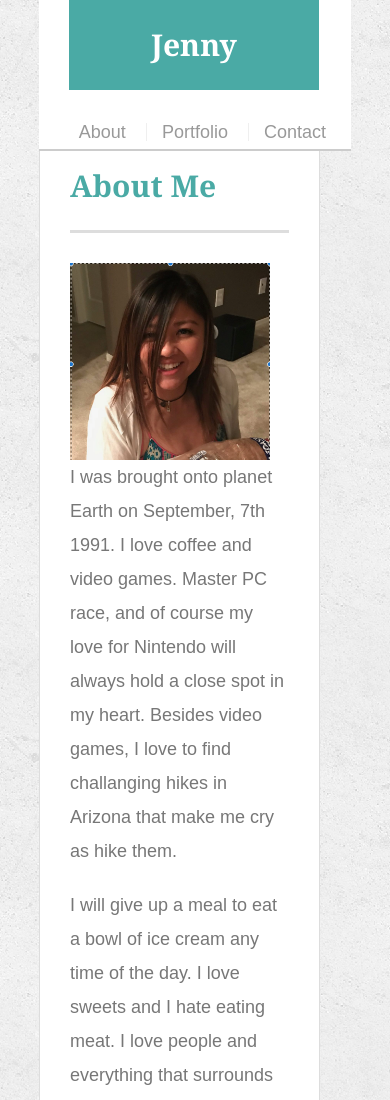
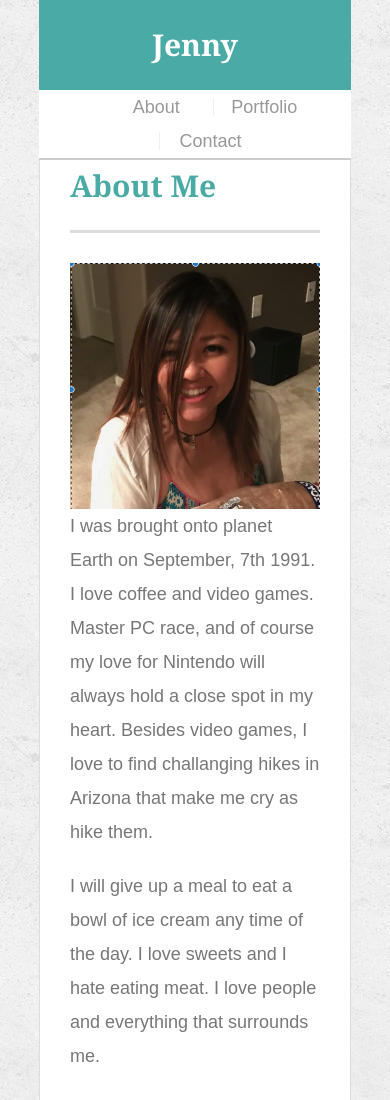
Before and after one commit to Jenny-Le/Responsive-Portofolio, a plain HTML site: page index.html in a window 390 px wide. Shown: the top 1100 px of the page. Drawn offline with Linux system fonts and the light colour scheme.

Commit message:
thirdcommit

```diff
--- a/assets/css/style.css
+++ b/assets/css/style.css
@@ -288,3 +288,31 @@ body {
 }
 
 }
+
+@media only screen and (max-width: 640px) {
+
+#logo {
+  margin:auto;
+  width:100%;
+}
+
+nav {
+  width: 100%;
+  margin:auto;
+  text-align: center;
+}
+
+nav a {
+
+    width:28%;
+  }
+
+  .auth-image {
+    width: 100%;
+  }
+  .main-section {
+    width: 100%;
+  }
+
+}
+}
```
